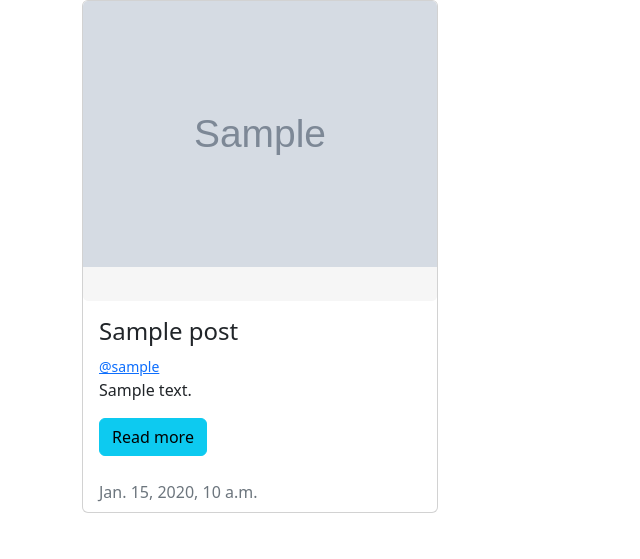
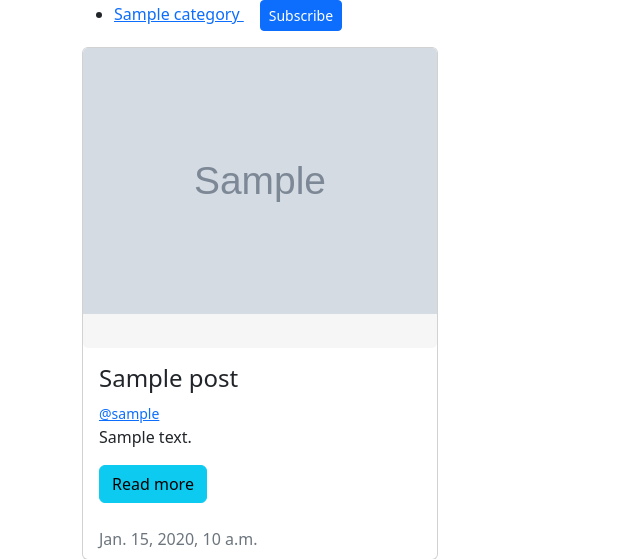
Before and after one commit to shehab0717/django-blog, a Django app: page / in a window 1280 px wide. Shown: the part 56-615 px from the top of the page, without its empty margins (0-640 px from the left). Run offline with Django 4.2, Linux system fonts and the light colour scheme; tables that the repository leaves empty hold one stand-in row (values such as "Sample post"); grey boxes marked "Sample" are stand-in pictures.

Commit message:
add categories to home page

```diff
--- /dev/null
+++ b/Blog/category/templates/category/list.html
@@ -0,0 +1,22 @@
+{% for cat in categories %}
+  <ul>
+    <li>
+        <a href="{% url 'category_details' cat.id %}">
+            {{ cat.name }}
+        </a>
+      <div class="d-inline-block mx-3">
+        <form method="POST" action="/category/subscribe/{{cat.id}}">
+            {% csrf_token %}
+            <button class="btn btn-primary btn-sm" type="submit">
+                {% if user in cat.subscribers.all %}
+                Unsubscribe
+                {% else %}
+                Subscribe
+                {% endif %}
+            </button>
+            {% comment %} <input class="btn btn-link" type="submit" value="subscribe"> {% endcomment %}
+        </form>
+      </div>
+    </li>
+  </ul>
+{% endfor %}
--- a/Blog/category/urls.py
+++ b/Blog/category/urls.py
@@ -8,5 +8,6 @@ urlpatterns = [
     path('create', views.category_create),
     path('update/<int:id>', views.category_update),
     path('delete/<int:id>', views.category_delete),
-    path('details/<int:id>', views.category_details),
+    path('details/<int:id>', views.category_details, name='category_details'),
+    path('subscribe/<int:id>', views.category_toggle_subscribe, name='category_toggle_subscribe')
 ]
--- a/Blog/main/static/css/main.css
+++ b/Blog/main/static/css/main.css
@@ -2,3 +2,9 @@
     height: 300px;
     background-color: rgb(246, 246, 246);
 }
+
+.sidebar {
+    position: -webkit-sticky;
+    position: sticky;
+    top: 0;
+  }
--- a/Blog/main/templates/home.html
+++ b/Blog/main/templates/home.html
@@ -3,6 +3,9 @@
 {% block title %}Blog - Home{% endblock title %}
 
 {% block content %}
+<div class="sidebar">
+    {% include 'category/list.html' %}
+</div>
 <div class="row">
     {% for post in posts %}
     {% include 'shared/post_card.html' %}
--- a/Blog/main/views.py
+++ b/Blog/main/views.py
@@ -2,6 +2,8 @@ from django.shortcuts import render, redirect
 from .forms import RegisterForm
 from post.models import Post
 from django.contrib.auth import logout
+from category.models import Category
+
 
 def _register_post(request):
     form = RegisterForm(request.POST)
@@ -10,9 +12,11 @@ def _register_post(request):
         return redirect('/')
     return render(request, 'registration/register.html', {'form': form})
 
+
 def _register_get(request):
     form = RegisterForm()
     return render(request, 'registration/register.html', {'form': form})
+
 
 def register_view(request):
     if request.method == 'POST':
@@ -20,11 +24,11 @@ def register_view(request):
     return _register_get(request)
 
 
-
-
 def home_view(request):
     posts = Post.get_all()
-    return render(request, 'home.html', {'posts': posts})
+    categories = Category.objects.all()
+    return render(request, 'home.html', {'posts': posts, 'categories': categories})
+
 
 def log_out(request):
     logout(request)
```
Also changed, not shown: Blog/category/views.py (+8 -1 lines).
